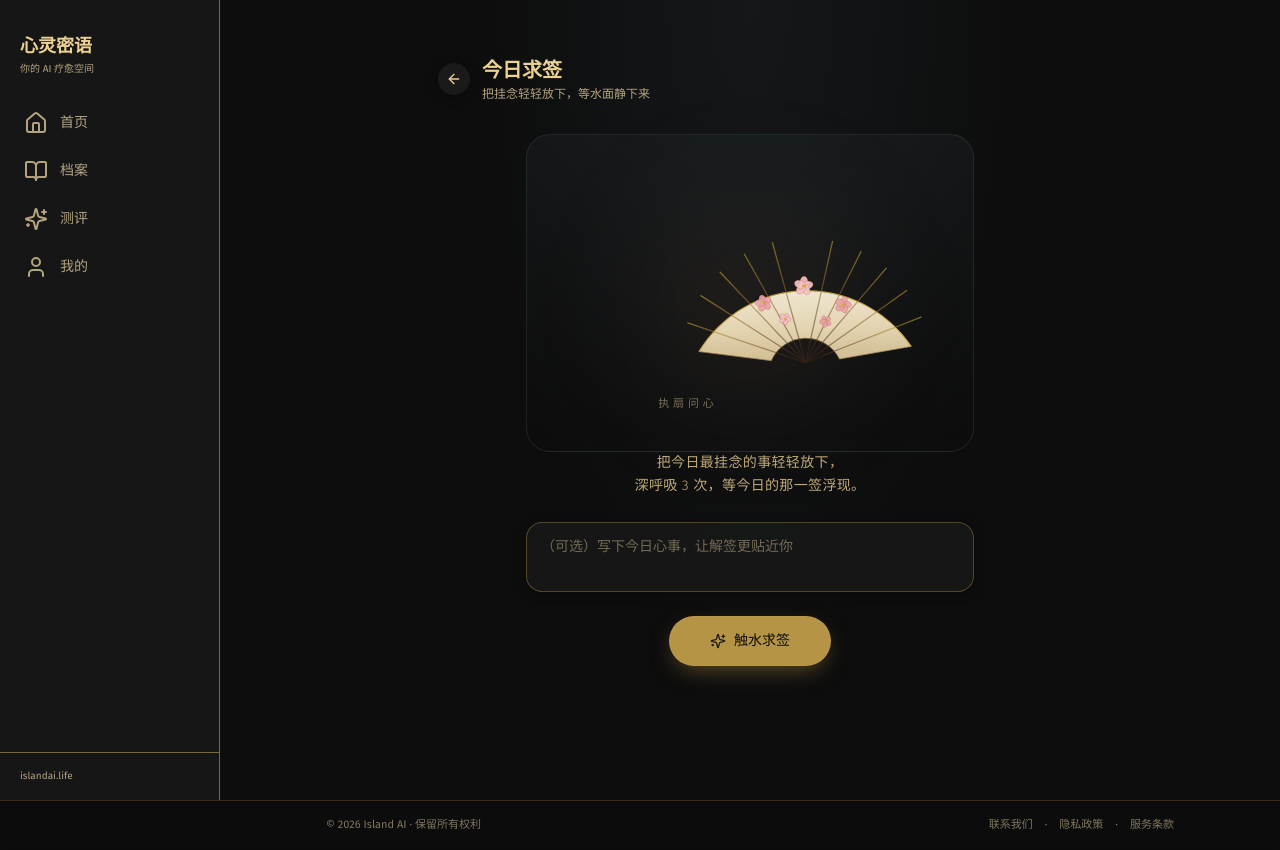
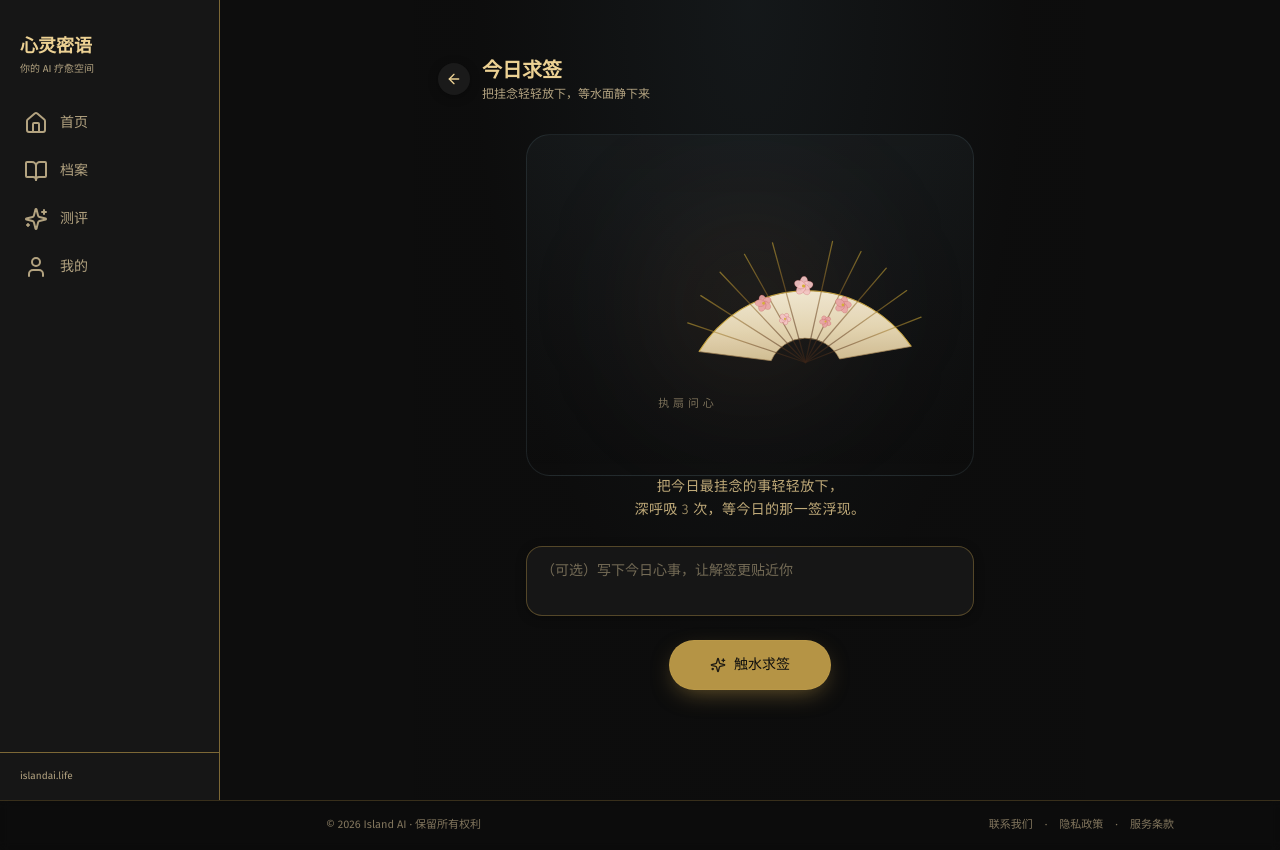
Before and after one commit to sherrie0629-art/art-nurturer, a React (Vite) app: page /daily-fortune-stick in a window 1280 px wide. Built offline with nearby package versions, Linux system fonts and the light colour scheme; a web font is replaced by a local one; what @lovable.dev/cloud-auth-js would draw is missing.

Commit message:
Changes
Co-authored-by: sherrie0629-art <269177381+sherrie0629-art@users.noreply.github.com>

```diff
--- a/src/pages/DailyFortuneStick.tsx
+++ b/src/pages/DailyFortuneStick.tsx
@@ -155,7 +155,7 @@ const DailyFortuneStick = () => {
               className="px-6 mt-4"
             >
               <div className="mx-auto max-w-md flex flex-col items-center text-center">
-                <div className="relative w-full rounded-3xl border border-[#7A9BA8]/15 bg-[linear-gradient(180deg,rgba(122,155,168,0.06)_0%,transparent_100%)] px-4 pb-2 pt-4">
+                <div className="relative w-full rounded-3xl border border-[#7A9BA8]/15 bg-[linear-gradient(180deg,rgba(122,155,168,0.06)_0%,transparent_100%)] px-4 pb-8 pt-4 overflow-hidden">
                   <FortuneRippleScene />
                 </div>
 
```
